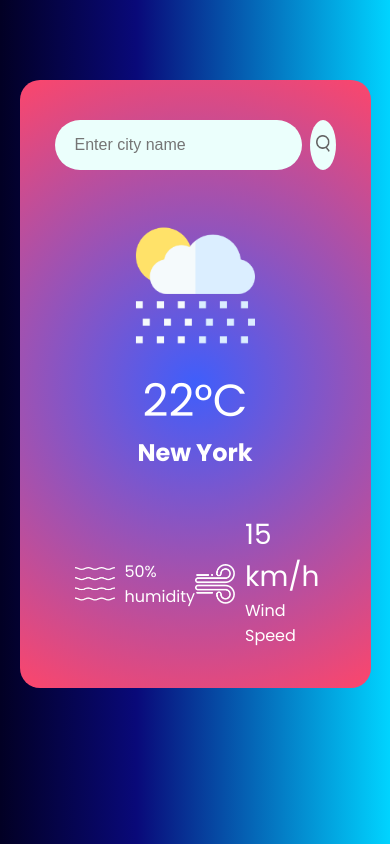
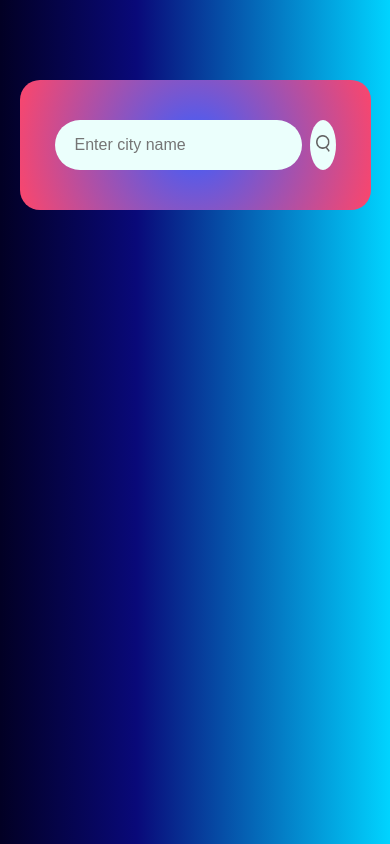
Before and after one commit to Monir1231/Weather-Site, a plain HTML site: page index.html in a window 390 px wide. Drawn offline with Linux system fonts and the light colour scheme.

Commit message:
weather app

```diff
--- a/script.js
+++ b/script.js
@@ -31,7 +31,7 @@ const ApiUrl = "https://api.openweathermap.org/data/2.5/weather?units=metric&q="
         weatherIcon.src = "images/mist.png"
     }
 
-//     document.querySelector(".weather").style.display = "block"
+    document.querySelector(".weather").style.display = "block"
 
 }
 
--- a/style.css
+++ b/style.css
@@ -101,9 +101,9 @@ body{
     margin-top: -6px;
 }
 
-/* .weather{
+.weather{
     display: none;
-} */
+}
 
 
 /* responsive */
@@ -170,12 +170,12 @@ body{
     }
 
     .weather h1{
-        font-size: 80px;
+        font-size: 70px;
         font-weight: 400;
     }
 
     .weather h1{
-        font-size: 45px;
+        font-size: 40px;
         font-weight: 400;
         margin-top:-10px;
     }
@@ -184,7 +184,7 @@ body{
         display: flex;
         justify-items: center;
         justify-content: space-between;
-        padding: 0 20px;
+        padding: 0 6px;
         margin-top: 50px;
     }
 
@@ -195,18 +195,15 @@ body{
     }
 
     .col img{
-        width: 40px;
-        margin-right: 10px;
+        width: 37px;
+        margin-right: 7px;
     }
 
     .Humidity, .wind{
-        font-size: 28px;
+        font-size: 20px;
         margin-top: -6px;
     }
 
-    /* .weather{
-        display: none;
-    } */
 
 
 
```
